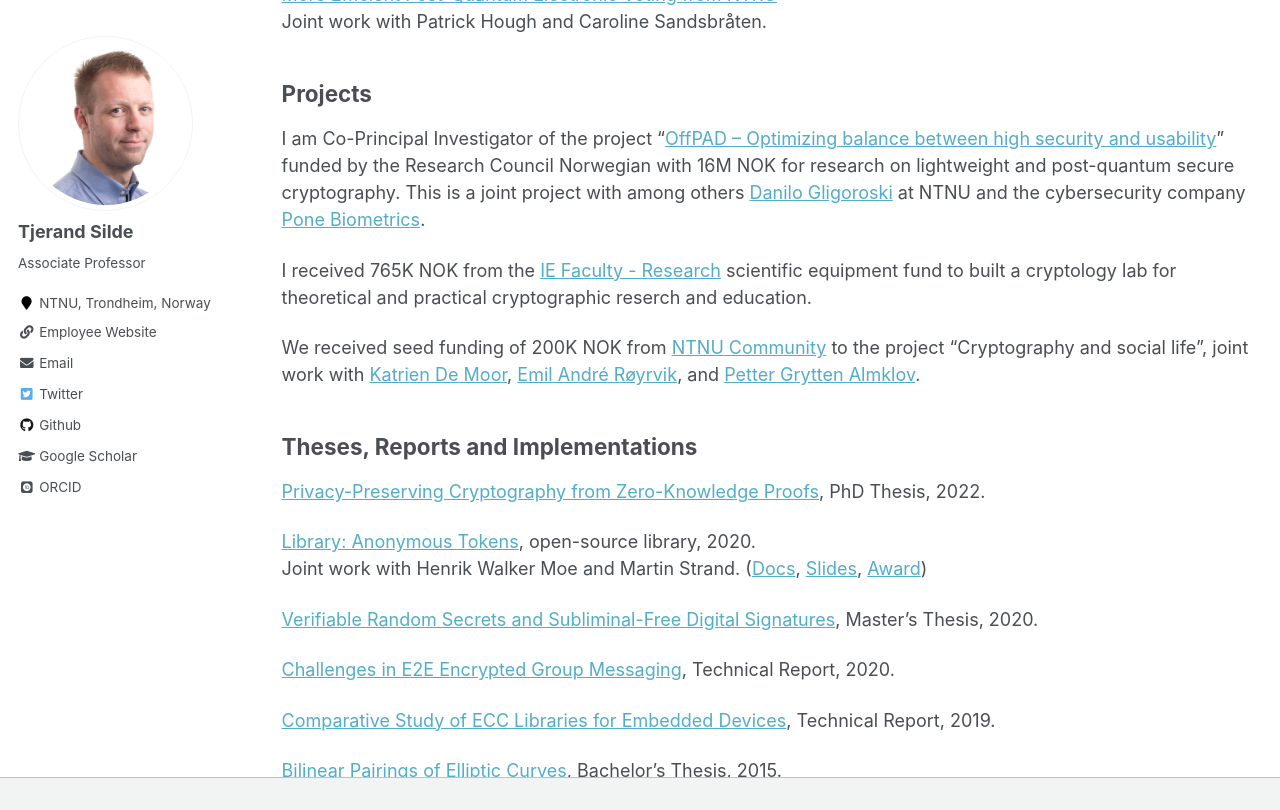
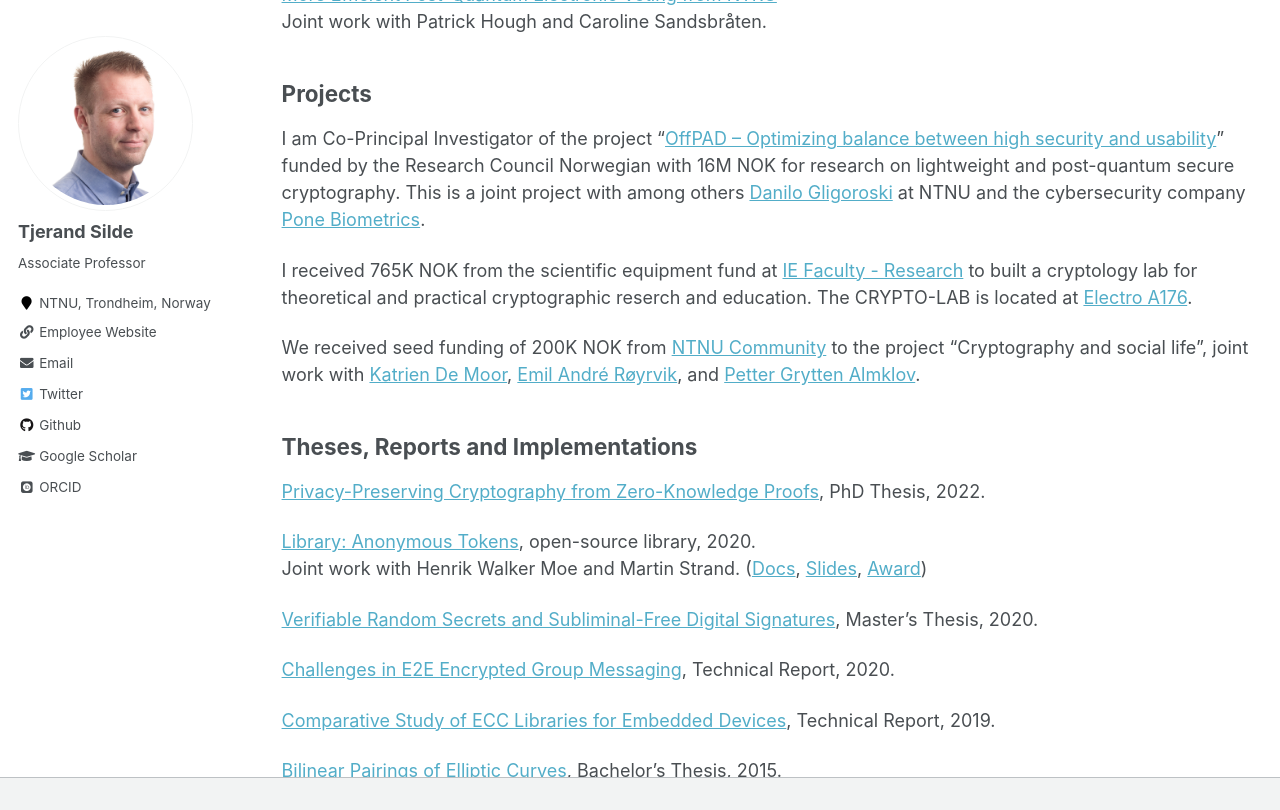
Before and after one commit to tjesi/tjesi.github.io, a Jekyll site: the page built from _pages/research.md, in a window 1280 px wide and 900 px high, scrolled down 1117 px, cut to the strip 0-810 px from the top of the window. Built offline with Jekyll 4.4.1, drawn with Linux system fonts in a browser that asks for light colours; some web fonts are replaced.

Commit message:
Update research.md

```diff
--- a/_pages/research.md
+++ b/_pages/research.md
@@ -46,7 +46,7 @@ Joint work with Patrick Hough and Caroline Sandsbråten.
 
 I am Co-Principal Investigator of the project "[OffPAD -- Optimizing balance between high security and usability](https://prosjektbanken.forskningsradet.no/en/project/FORISS/321619)" funded by the Research Council Norwegian with 16M NOK for research on lightweight and post-quantum secure cryptography. This is a joint project with among others [Danilo Gligoroski](https://www.ntnu.edu/employees/danilo.gligoroski) at NTNU and the cybersecurity company [Pone Biometrics](https://ponebiometrics.com).
 
-I received 765K NOK from the [IE Faculty - Research](https://www.ntnu.edu/ie/research) scientific equipment fund to built a cryptology lab for theoretical and practical cryptographic reserch and education.
+I received 765K NOK from the scientific equipment fund at [IE Faculty - Research](https://www.ntnu.edu/ie/research) to built a cryptology lab for theoretical and practical cryptographic reserch and education. The CRYPTO-LAB is located at [Electro A176](https://link.mazemap.com/nYuDTF8q).
 
 We received seed funding of 200K NOK from [NTNU Community](https://www.ntnu.edu/community) to the project "Cryptography and social life", joint work with [Katrien De Moor](https://www.ntnu.edu/employees/katrien.demoor), [Emil André Røyrvik](https://www.ntnu.edu/employees/emil.royrvik), and [Petter Grytten Almklov](https://www.ntnu.edu/employees/petter.almklov).
 
```
